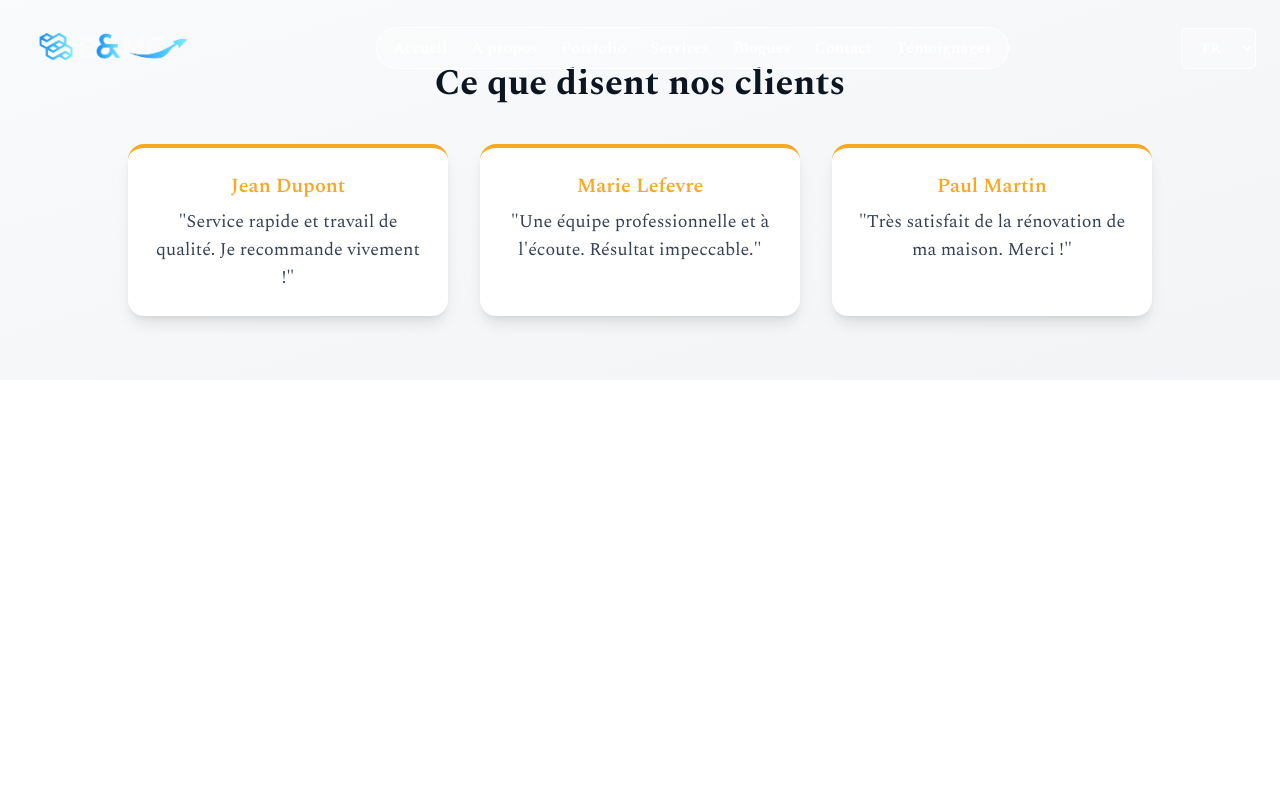
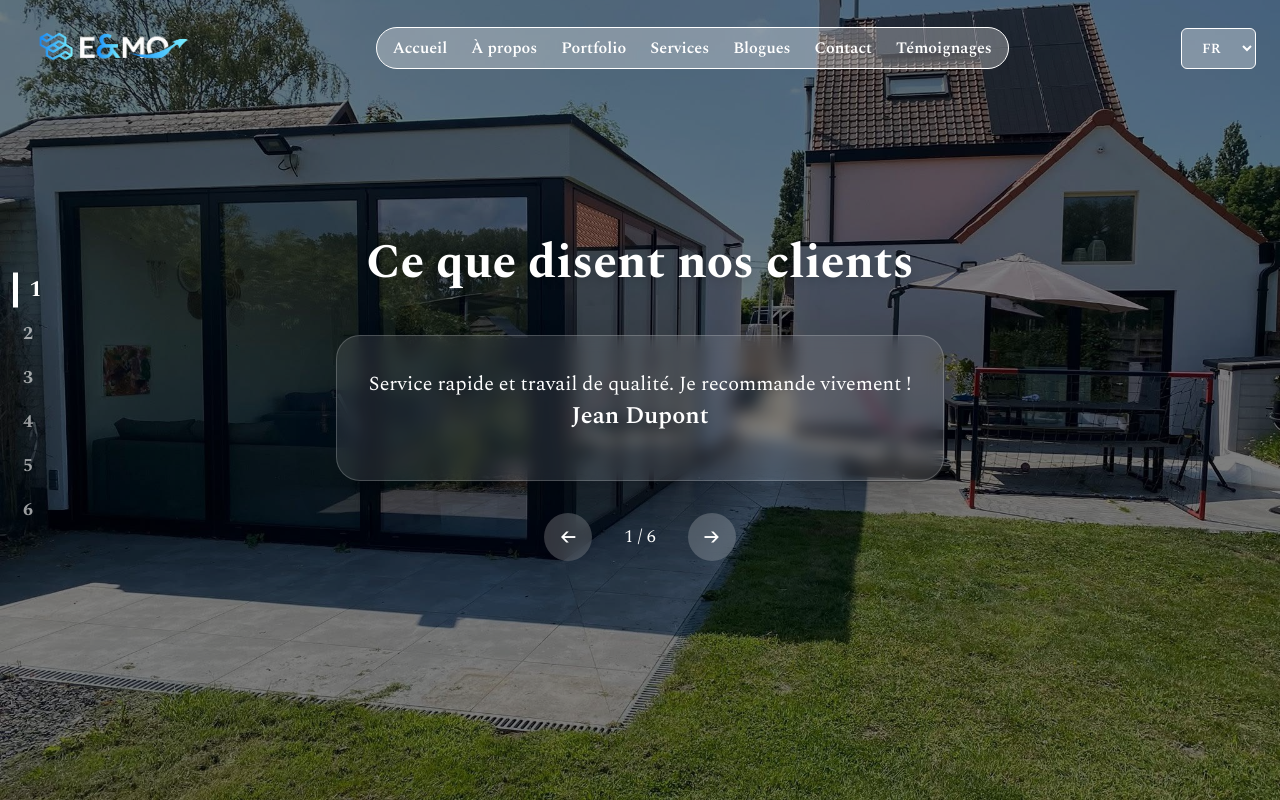
Before and after one commit to MohamedTealeb/E-MO, a Next.js app: page /fr/testimonials in a window 1280 px wide. Built offline with nearby package versions, Linux system fonts and the light colour scheme.

Commit message:
first commit

```diff
--- a/components/Sections/ImageSlider.jsx
+++ b/components/Sections/ImageSlider.jsx
@@ -4,15 +4,13 @@ import { motion } from 'framer-motion';
 import Image from 'next/image';
 
 const images = [
-  { src: '/hero.jpg', alt: 'Hero' },
+
   { src: '/kitchen.jpg', alt: 'Kitchen' },
   { src: '/bathroom.jpg', alt: 'Bathroom' },
   { src: '/painting.jpg', alt: 'Painting' },
   { src: '/flooring.jpg', alt: 'Flooring' },
-  { src: '/insulation.jpg', alt: 'Insulation' },
-  { src: '/painting.jpg', alt: 'Painting' },
-  { src: '/flooring.jpg', alt: 'Flooring' },
-  { src: '/insulation.jpg', alt: 'Insulation' },
+
+
 ];
 
 const SLIDE_WIDTH = 200; // نفس min-w لكل صورة
@@ -33,14 +31,12 @@ const ImageSlider = () => {
           {marqueeImages.map((img, idx) => (
             <div
               key={idx}
-              className="min-w-[200px] max-w-xs h-[350px] flex-shrink-0 rounded-2xl shadow-lg overflow-hidden bg-gray-100 snap-center relative"
+              className="w-[280px] h-[280px] flex-shrink-0 rounded-2xl shadow-lg overflow-hidden bg-gray-100 snap-center relative"
             >
               <img
                 src={img.src}
                 alt={img.alt}
-
-                className="object-cover"
-                priority={idx === 0}
+                className="w-full h-full object-cover"
               />
             </div>
           ))}
--- a/components/Sections/Portfolio.jsx
+++ b/components/Sections/Portfolio.jsx
@@ -5,18 +5,23 @@ const Portfolio = ({ t }) => {
   if (!t) return null;
 
   return (
-    <div className="relative flex flex-col items-center justify-center min-h-screen bg-gradient-to-br from-main via-[#1a2332] to-secondary/60 px-2 py-8 overflow-hidden">
-      {/* خلفية نجوم خفيفة (يمكنك استبدالها بصورة ثابتة لو أردت) */}
+    <div className="relative flex flex-col items-center justify-center min-h-screen px-2 py-8 overflow-hidden">
+      {/* خلفية الصورة */}
+      <div
+        className="absolute inset-0 w-full h-full z-0"
+        style={{
+          backgroundImage: 'url(/portfolio.jpg)',
+          backgroundSize: 'cover',
+          backgroundPosition: 'center',
+          backgroundRepeat: 'no-repeat'
+        }}
+      />
+      {/* طبقة شفافة فوق الصورة */}
+      <div className="absolute inset-0 w-full h-full z-0 bg-gradient-to-br from-main/80 via-[#1a2332]/70 to-secondary/60" />
+      {/* خلفية نجوم خفيفة */}
       <div className="absolute inset-0 w-full h-full z-0 pointer-events-none" style={{background: 'radial-gradient(circle at 60% 40%, #fff2 1px, transparent 1px), radial-gradient(circle at 20% 80%, #fff1 1px, transparent 1px)'}} />
-      {/* صورة دائرية */}
+      {/* المحتوى */}
       <div className="relative z-10 flex flex-col items-center">
-        <div className="w-72 h-72 rounded-full border-8 border-secondary shadow-2xl overflow-hidden mb-10 bg-white flex items-center justify-center">
-          <img
-            src="/portfolio.jpg"
-            alt="Portfolio"
-            className="w-full h-full object-cover object-center"
-          />
-        </div>
         <h1 className="text-5xl md:text-6xl font-bold text-white mb-6 text-center drop-shadow-lg">{t.title}</h1>
         <p className="text-2xl text-gray-200 mb-8 text-center max-w-3xl mx-auto opacity-90 font-light">
           {t.text}
--- a/components/Sections/Services.jsx
+++ b/components/Sections/Services.jsx
@@ -28,7 +28,7 @@ export const Services = ({ t }) => {
   const getImage = idx => serviceImages[idx] || serviceImages[serviceImages.length - 1];
 
   return (
-    <div className="flex flex-col items-center justify-center min-h-screen bg-light px-2 py-8">
+    <div className="flex flex-col items-center justify-center min-h-screen mt-20 bg-light px-2 py-8">
       <h1 className="text-4xl font-bold text-main mb-2 text-center">{t.title}</h1>
       {t.text && <p className="text-lg text-dark mb-8 text-center">{t.text}</p>}
       <div className="w-full  max-w-6xl grid grid-cols-1 sm:grid-cols-2 md:grid-cols-3 gap-10">
--- a/components/Sections/Testmonials.jsx
+++ b/components/Sections/Testmonials.jsx
@@ -1,21 +1,82 @@
 'use client'
-import React from 'react';
+import React, { useState } from 'react';
 
 const Testmonials = ({ t }) => {
   if (!t?.testimonials) return null;
   const { title, items } = t.testimonials;
+  const [currentIndex, setCurrentIndex] = useState(0);
+
+  const nextTestimonial = () => {
+    setCurrentIndex((prev) => (prev + 1) % items.length);
+  };
+
+  const prevTestimonial = () => {
+    setCurrentIndex((prev) => (prev - 1 + items.length) % items.length);
+  };
+
+  const currentItem = items[currentIndex];
 
   return (
-    <section className="py-16 bg-gradient-to-br from-gray-50 to-gray-100">
-      <div className="container mx-auto px-4">
-        <h2 className="text-4xl font-bold text-main mb-10 text-center">{title}</h2>
-        <div className="flex flex-wrap justify-center gap-8">
-          {items.map((item, idx) => (
-            <div key={idx} className="bg-white rounded-2xl shadow-lg p-6 max-w-xs min-w-[250px] flex flex-col items-center border-t-4 border-accent">
-              <div className="text-xl font-semibold text-accent mb-2">{item.name}</div>
-              <div className="text-gray-700 text-center text-lg">"{item.text}"</div>
-            </div>
+    <section className="relative min-h-screen flex items-center justify-center overflow-hidden">
+      {/* عمود الأرقام */}
+      <div className="fixed left-0 top-0 h-full flex flex-col items-center justify-center z-20 px-4 select-none">
+        <div className="flex flex-col gap-4">
+          {items.map((_, idx) => (
+            <button
+              key={idx}
+              onClick={() => setCurrentIndex(idx)}
+              className={`text-white text-lg font-bold transition-all duration-200 focus:outline-none ${
+                idx === currentIndex ? 'scale-125 border-l-4 border-white pl-2' : 'opacity-60 hover:opacity-100'
+              }`}
+              style={{ minWidth: 24 }}
+            >
+              {idx + 1}
+            </button>
           ))}
+        </div>
+      </div>
+      {/* خلفية الصورة */}
+      <div
+        className="fixed inset-0 w-full h-full z-0"
+        style={{
+          backgroundImage: 'url(/WhatsApp.jpg)',
+          backgroundSize: 'cover',
+          backgroundPosition: 'center',
+          backgroundRepeat: 'no-repeat'
+        }}
+      />
+      {/* طبقة شفافة فوق الصورة */}
+      <div className="fixed inset-0 w-full h-full z-0 bg-black/50" />
+
+      {/* المحتوى */}
+      <div className="relative z-10 text-center px-4 max-w-4xl mx-auto">
+        <h2 className="text-5xl font-bold text-white mb-12 text-center drop-shadow-lg">{title}</h2>
+
+        {/* البطاقة الرئيسية */}
+        <div className="bg-white/10 backdrop-blur-sm rounded-3xl p-8 border border-white/20 shadow-2xl">
+          <div className="text-white text-center text-xl leading-relaxed">{currentItem.text}</div>
+          <div className="text-2xl font-semibold text-white mb-4">{currentItem.name}</div>
+        </div>
+
+        {/* الأسهم */}
+        <div className="flex justify-center items-center gap-8 mt-8">
+          <button
+            onClick={prevTestimonial}
+            className="w-12 h-12 bg-white/20 hover:bg-white/30 rounded-full flex items-center justify-center transition-all duration-300 backdrop-blur-sm"
+          >
+            <span className="text-white text-2xl">←</span>
+          </button>
+
+          <div className="text-white text-lg">
+            {currentIndex + 1} / {items.length}
+          </div>
+
+          <button
+            onClick={nextTestimonial}
+            className="w-12 h-12 bg-white/20 hover:bg-white/30 rounded-full flex items-center justify-center transition-all duration-300 backdrop-blur-sm"
+          >
+            <span className="text-white text-2xl">→</span>
+          </button>
         </div>
       </div>
     </section>
--- a/components/shared/Navbar.jsx
+++ b/components/shared/Navbar.jsx
@@ -13,7 +13,7 @@ import { Button } from "@/components/ui/button";
 import { HiMenu } from "react-icons/hi";
 import logo from "@/public/HLogo.png";
 
-const Navbar = () => {
+const Navbar = ({ forceDarkText = false }) => {
   const router = useRouter();
   const pathname = usePathname();
   const [, startTransition] = useTransition();
@@ -64,7 +64,7 @@ const Navbar = () => {
   return (
     <header
       className={`fixed top-0 left-0 w-full z-50 px-6 py-4 flex items-center justify-between transition-all duration-300 ${
-        scrolled
+        (forceDarkText || scrolled)
           ? "bg-white text-[#1A3C57] shadow-md"
           : "bg-transparent text-white"
       }`}
@@ -75,7 +75,7 @@ const Navbar = () => {
 
       <nav
         className={`hidden md:flex items-center gap-6 py-2 px-4 border bg-white/30 rounded-full transition-all duration-300 ${
-          scrolled ? "border-[#1A3C57]" : "border-white"
+          (forceDarkText || scrolled) ? "border-[#1A3C57]" : "border-white"
         }`}
       >
         {navItems.map((item) => (
@@ -94,7 +94,7 @@ const Navbar = () => {
           value={locale}
           onChange={handleLocaleChange}
           className={`font-semibold text-sm px-4 py-2 rounded-md cursor-pointer outline-none transition-all ${
-            scrolled
+            (forceDarkText || scrolled)
               ? "bg-white/30 text-[#1A3C57] border border-[#1A3C57]"
               : "bg-white/30 text-white border border-white"
           }`}
@@ -110,7 +110,7 @@ const Navbar = () => {
           value={locale}
           onChange={handleLocaleChange}
           className={`text-sm px-2 py-1 rounded-md cursor-pointer outline-none font-semibold ${
-            scrolled ? "bg-white text-[#1A3C57]" : "bg-white text-main"
+            (forceDarkText || scrolled) ? "bg-white text-[#1A3C57]" : "bg-white text-main"
           }`}
         >
           <option value="fr">FR</option>
@@ -120,7 +120,7 @@ const Navbar = () => {
           <SheetTrigger asChild>
             <button
               className={`p-0 cursor-pointer ${
-                scrolled ? "text-[#1A3C57] bg-white/20" : "text-white bg-white/20"
+                (forceDarkText || scrolled) ? "text-[#1A3C57] bg-white/20" : "text-white bg-white/20"
               }`}
             >
               <HiMenu className="h-6 w-6" />
--- a/translations/fr.json
+++ b/translations/fr.json
@@ -121,6 +121,18 @@
       {
         "name": "Paul Martin",
         "text": "Très satisfait de la rénovation de ma maison. Merci !"
+      },
+      {
+        "name": "Sophie Bernard",
+        "text": "Travail très professionnel, équipe sympathique et délais respectés. Je referai appel à eux sans hésiter."
+      },
+      {
+        "name": "Karim El Amrani",
+        "text": "Excellent suivi du chantier et finitions impeccables. Merci pour votre sérieux !"
+      },
+      {
+        "name": "Lucie Moreau",
+        "text": "Résultat au-delà de mes attentes, maison transformée et très bon rapport qualité/prix."
       }
     ]
   },
--- a/translations/nl.json
+++ b/translations/nl.json
@@ -120,6 +120,18 @@
       {
         "name": "Pieter Bakker",
         "text": "Heel tevreden met de renovatie van mijn huis. Bedankt!"
+      },
+      {
+        "name": "Lisa Vermeulen",
+        "text": "Heel professioneel team, alles netjes op tijd en super resultaat. Zeker een aanrader!"
+      },
+      {
+        "name": "Mohamed El Idrissi",
+        "text": "Goede communicatie en perfecte afwerking. Mijn huis voelt als nieuw!"
+      },
+      {
+        "name": "Emma Peeters",
+        "text": "Zeer tevreden over het werk, vriendelijk personeel en goede prijs-kwaliteitverhouding."
       }
     ]
   },
```
Also changed, not shown: components/Sections/Blogs.jsx (+39 -8 lines), components/Sections/Contact.jsx (+39 -17 lines), public/WhatsApp.jpg (added).
